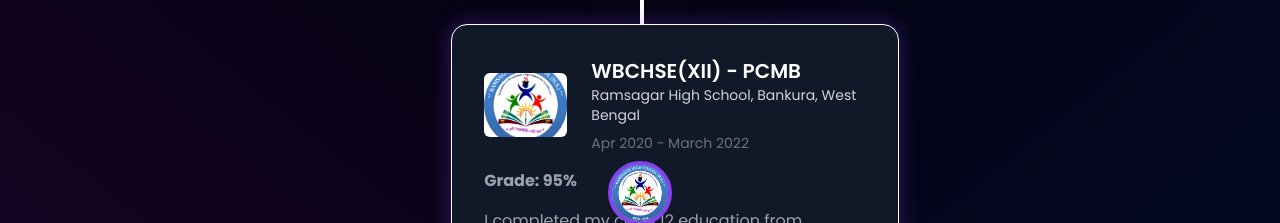
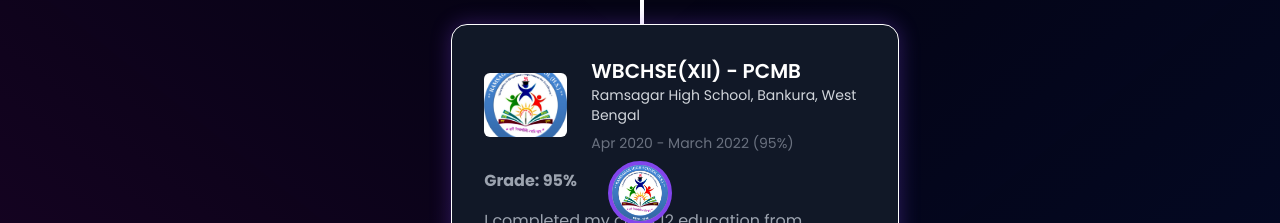
Before and after one commit to subhadipsutradhar2004/Subhadip_Portfolio, a React (Vite) app: page / in a window 1280 px wide. Shown: the part 3600-3823 px from the top of the page. Built offline with nearby package versions, Linux system fonts and the light colour scheme.

Commit message:
Update constants.js

```diff
--- a/src/constants.js
+++ b/src/constants.js
@@ -97,7 +97,7 @@ export const SkillsInfo = [
       id: 1,
       img: Ramsagar,
       school: "Ramsagar High School, Bankura, West Bengal",
-      date: "Apr 2020 - March 2022",
+      date: "Apr 2020 - March 2022 (95%)",
       grade: "     95%",
       desc: "I completed my class 12 education from Ramsagar High School, Bankura, West Bengal, under the WBCHSE board, where I studied Physics, Chemistry, and Mathematics (PCM) with Biology.",
       degree: "WBCHSE(XII) - PCMB",
```
